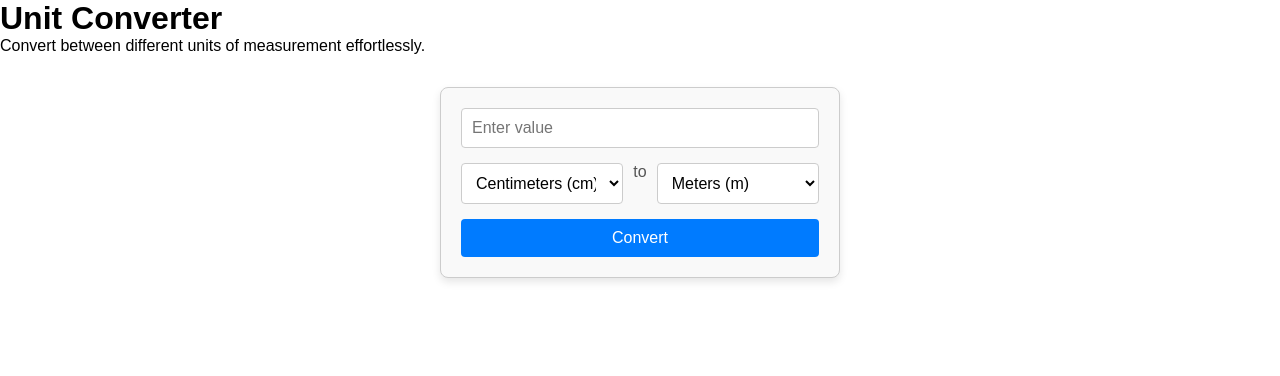
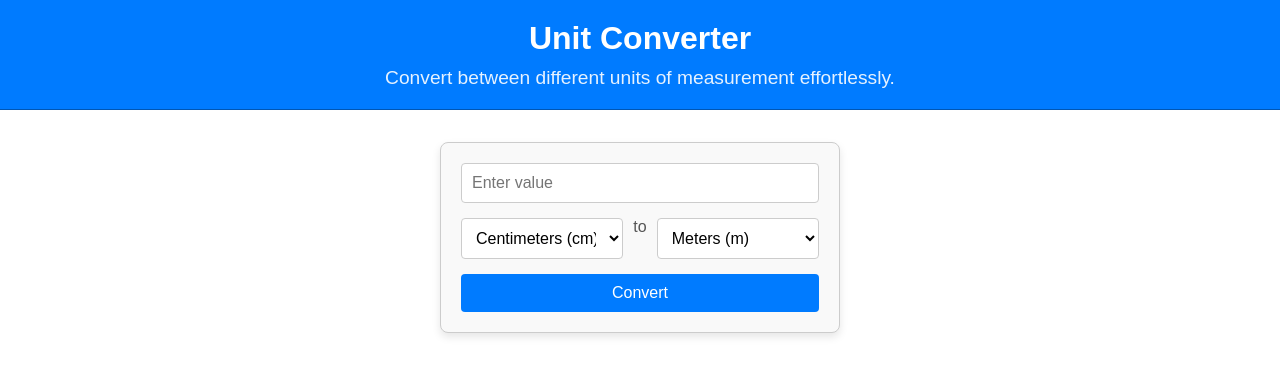
Before and after one commit to Espadv69/Unit-Converter-React, a React (Vite) app: page / in a window 1280 px wide. Shown: the top 376 px of the page. Built offline with nearby package versions, Linux system fonts and the light colour scheme.

Commit message:
Add class to header for improved styling and consistency

```diff
--- a/src/components/Header/Header.jsx
+++ b/src/components/Header/Header.jsx
@@ -2,7 +2,7 @@ import './Header.css'
 
 const Header = () => {
   return (
-    <header>
+    <header className="header">
       <h1>Unit Converter</h1>
       <p>Convert between different units of measurement effortlessly.</p>
     </header>
```
